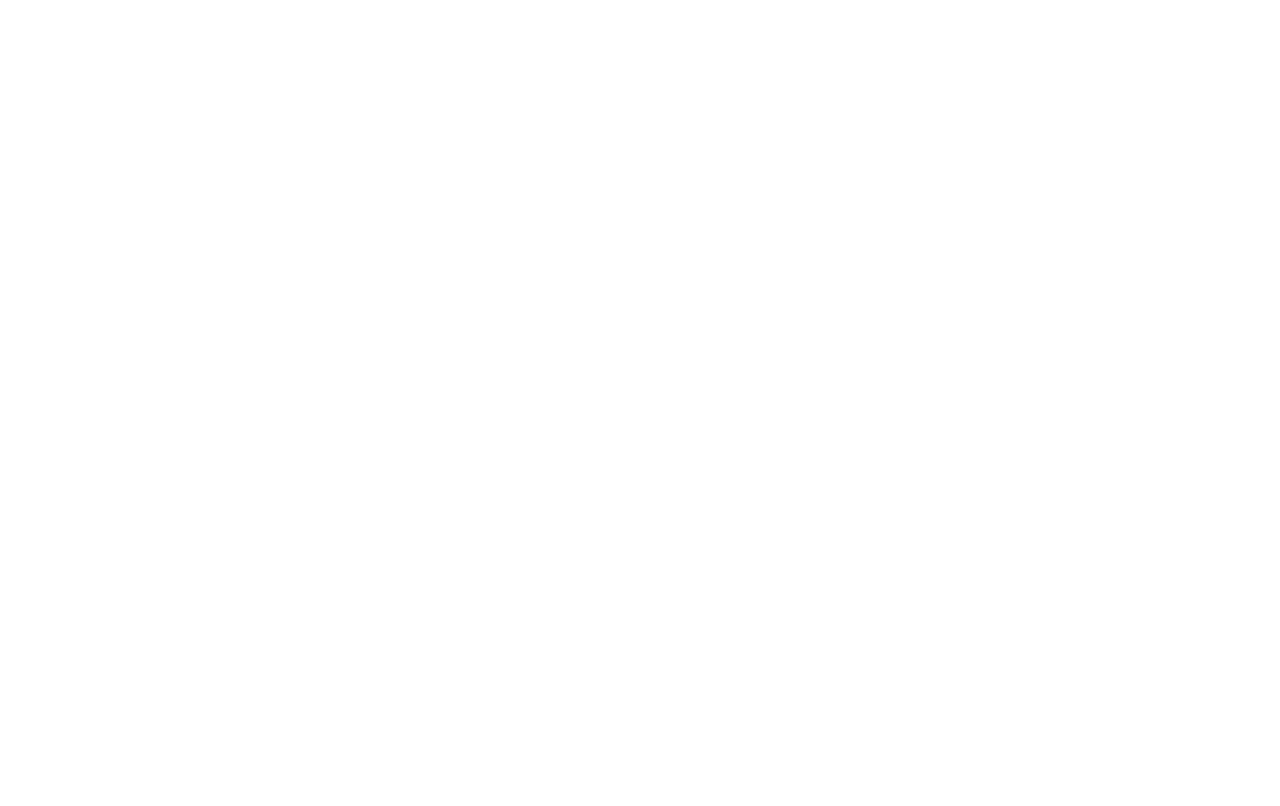
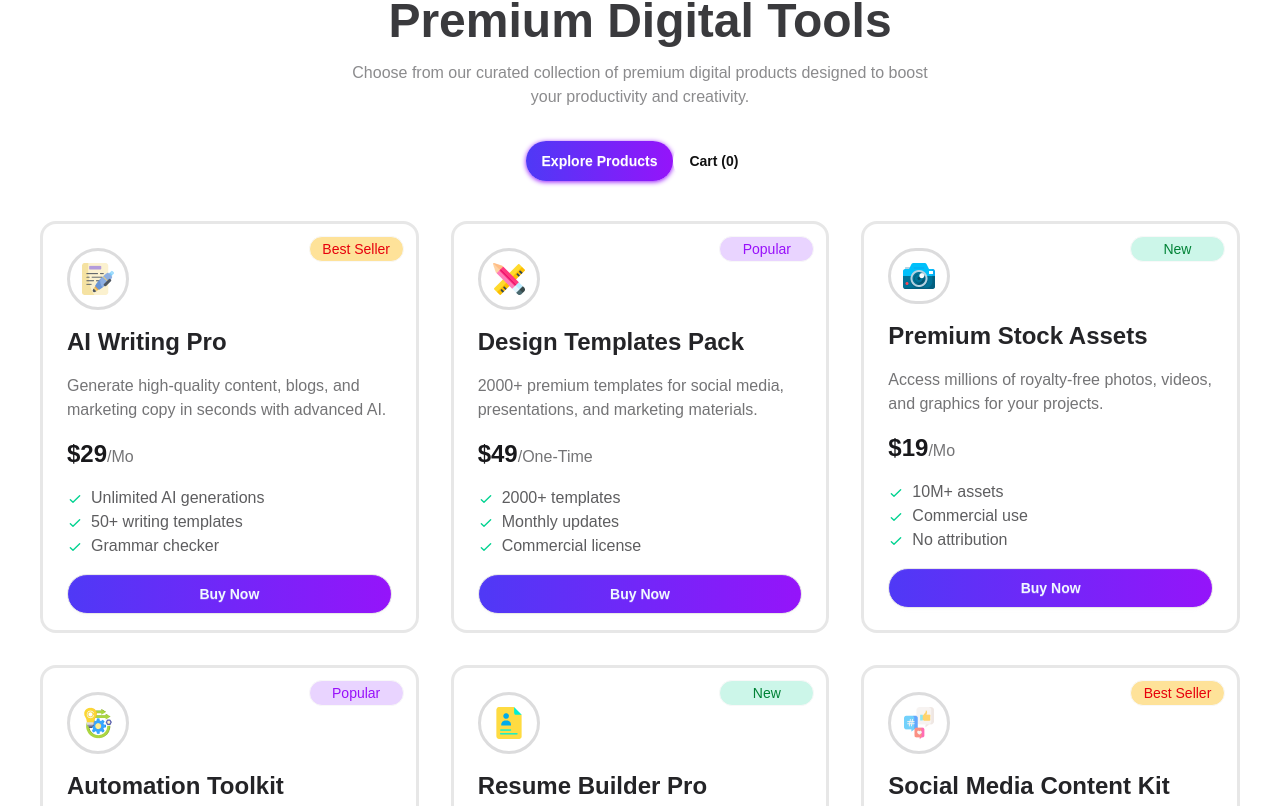
Before and after one commit to jubairalamdev/digi-tools-A6, a React (Vite) app: page / in a window 1280 px wide. Shown: the part 1154-1960 px from the top of the page. Before the commit the page ends 1023 px from the top, so only its background shows below. Built offline with nearby package versions, Linux system fonts and the light colour scheme.

Commit message:
db created and products showed in UI

```diff
--- a/package.json
+++ b/package.json
@@ -11,6 +11,7 @@
   },
   "dependencies": {
     "@tailwindcss/vite": "^4.2.2",
+    "axios": "^1.14.0",
     "lucide-react": "^1.3.0",
     "react": "^19.2.4",
     "react-dom": "^19.2.4",
--- /dev/null
+++ b/public/db/db.json
@@ -0,0 +1,80 @@
+[
+  {
+    "product_name": "AI Writing Pro",
+    "icon_url": "/public/assets/products/writing_2327400 1.png",
+    "badge": "Best Seller",
+    "description": "Generate high-quality content, blogs, and marketing copy in seconds with advanced AI.",
+    "price": "29",
+    "billing_cycle": "Mo",
+    "features": [
+      "Unlimited AI generations",
+      "50+ writing templates",
+      "Grammar checker"
+    ]
+  },
+  {
+    "product_name": "Design Templates Pack",
+    "icon_url": "/public/assets/products/design-tool.png",
+    "badge": "Popular",
+    "description": "2000+ premium templates for social media, presentations, and marketing materials.",
+    "price": "49",
+    "billing_cycle": "One-Time",
+    "features": [
+      "2000+ templates",
+      "Monthly updates",
+      "Commercial license"
+    ]
+  },
+  {
+    "product_name": "Premium Stock Assets",
+    "icon_url": "/public/assets/products/camera.png",
+    "badge": "New",
+    "description": "Access millions of royalty-free photos, videos, and graphics for your projects.",
+    "price": "19",
+    "billing_cycle": "Mo",
+    "features": [
+      "10M+ assets",
+      "Commercial use",
+      "No attribution"
+    ]
+  },
+  {
+    "product_name": "Automation Toolkit",
+    "icon_url": "/public/assets/products/operation.png",
+    "badge": "Popular",
+    "description": "Automate repetitive tasks and streamline your workflow with powerful tools.",
+    "price": "79",
+    "billing_cycle": "Mo",
+    "features": [
+      "50+ automations",
+      "API access",
+      "Custom workflows"
+    ]
+  },
+  {
+    "product_name": "Resume Builder Pro",
+    "icon_url": "/public/assets/products/portfolio.png",
+    "badge": "New",
+    "description": "Create professional resumes and cover letters that land interviews.",
+    "price": "15",
+    "billing_cycle": "One-Time",
+    "features": [
+      "100+ templates",
+      "ATS optimization",
+      "Export to PDF"
+    ]
+  },
+  {
+    "product_name": "Social Media Content Kit",
+    "icon_url": "/public/assets/products/social-media.png",
+    "badge": "Best Seller",
+    "description": "Complete toolkit for creating engaging social media content across all platforms.",
+    "price": "39",
+    "billing_cycle": "Mo",
+    "features": [
+      "5000+ assets",
+      "Scheduler included",
+      "Analytics dashboard"
+    ]
+  }
+]
--- a/src/App.css
+++ b/src/App.css
@@ -1,3 +1,7 @@
+:root {
+  --brand-color: linear-gradient(90deg, #4F39F6 0%, #9514FA 100%);
+}
+
 @import url('https://fonts.googleapis.com/css2?family=Manrope:wght@200..800&display=swap');
 
 * {
@@ -5,11 +9,11 @@
 }
 
 .brand-bg {
-  background: linear-gradient(90deg, #4F39F6 0%, #9514FA 100%);
+  background: var(--brand-color)
 }
 
 .brand-text {
-  background: linear-gradient(90deg, #4F39F6 0%, #9514FA 100%);
+  background: var(--brand-color);
   -webkit-background-clip: text;
   -webkit-text-fill-color: transparent;
   background-clip: text;
--- a/src/App.jsx
+++ b/src/App.jsx
@@ -2,6 +2,7 @@ import './App.css'
 import Banner from './assets/Components/Banner/Banner'
 import Facts from './assets/Components/Facts/Facts'
 import Navbar from './assets/Components/Navbar/Navbar'
+import Tools from './assets/Components/Tools/Tools'
 
 function App() {
 
@@ -10,6 +11,7 @@ function App() {
       <Navbar />
       <Banner />
       <Facts />
+      <Tools />
     </>
   )
 }
--- /dev/null
+++ b/src/assets/Components/Tools/Products/Product/Product.css
@@ -0,0 +1,4 @@
+.active-btn {
+    background: var(--brand-color);
+    color: aliceblue;
+}
--- /dev/null
+++ b/src/assets/Components/Tools/Products/Product/Product.jsx
@@ -0,0 +1,69 @@
+import React from 'react';
+import './Product.css'
+
+const Product = ({product}) => {
+
+/**
+ *  {
+    "product_name": "Social Media Content Kit",
+    "icon_url": "../assets/products/social-media.png",
+    "badge": "Best Seller",
+    "description": "Complete toolkit for creating engaging social media content across all platforms.",
+    "price": "$39",
+    "billing_cycle": "Mo",
+    "features": [
+      "5000+ assets",
+      "Scheduler included",
+      "Analytics dashboard"
+    ]
+  }
+]
+ * */
+
+
+    let badgeColor = "";
+    if (product.badge==="Best Seller") {
+        badgeColor = "bg-warning/40 text-red-600";
+    }
+    else if (product.badge==="Popular"){
+        badgeColor="bg-purple-200 text-purple-600"
+    }
+    else {
+        badgeColor="bg-success/20 text-green-700"
+    }
+
+
+    return (
+        <div className='px-6 pt-6 space-y-4 rounded-2xl border-3 border-base-content/10 relative '>
+            <div className='p-3 rounded-full border-3 border-base-content/15 w-fit'>
+                <img src={product.icon_url} alt={product.product_name} className='w-8' />
+            </div>
+            <div className='space-y-4'>
+                <h3 className='font-bold text-2xl text-base-content/95'>{product.product_name}</h3>
+                <p className='text-base-content/60 font-medium'>
+                    {product.description}
+                </p>
+                <h3 className="text-2xl font-bold">
+                    ${product.price}
+                    <small className='text-base-content/60 font-light text-[16px]'>/{product.billing_cycle}</small>
+                </h3>
+                <ul className='text-base-content/70 font-medium'>
+                    {
+                        product.features.map(feature => <li>
+                        <svg xmlns="http://www.w3.org/2000/svg" className="size-4 me-2 inline-block text-success" fill="none" viewBox="0 0 24 24" stroke="currentColor"><path strokeLinecap="round" strokeLinejoin="round" strokeWidth="2" d="M5 13l4 4L19 7" /></svg>
+                        <span>{feature}</span>
+                    </li>)
+                    }
+                </ul>
+                <button className="btn active-btn rounded-full w-full p-3">Buy Now</button>
+                <div className={`badge ${badgeColor} absolute top-3 rounded-full  font-extralight p-3 min-w-23.75 right-3`}>
+                    {
+                        product.badge
+                    }
+                </div>
+            </div>
+        </div>
+    );
+};
+
+export default Product;
--- /dev/null
+++ b/src/assets/Components/Tools/Products/Products.jsx
@@ -0,0 +1,14 @@
+import Product from './Product/Product';
+
+const Products = ({productData}) => {
+
+    return (
+        <div className='w-full grid gap-8 grid-cols-3'>
+            {
+                productData.data.map(product => <Product product={product} />)
+            }
+        </div>
+    );
+};
+
+export default Products;
--- /dev/null
+++ b/src/assets/Components/Tools/Tools.css
@@ -0,0 +1,13 @@
+.active-tab {
+    background: var(--brand-color);
+    border: none;
+    box-shadow: 0px 1px 5px #9514FA;
+    color: white;
+}
+
+.inactive-tab {
+    background: white;
+    border: none;
+    box-shadow: none;
+    color: #111;
+}
--- /dev/null
+++ b/src/assets/Components/Tools/Tools.jsx
@@ -0,0 +1,37 @@
+import React, { use } from 'react';
+import './Tools.css'
+import Products from './Products/Products';
+import axios from 'axios';
+
+const productDataPromise = axios.get("/public/db/db.json")
+
+const Tools = () => {
+
+    const productData = use(productDataPromise)
+
+    return (
+        <div className='py-32 space-y-10 max-w-300 mx-auto'>
+            <div className='text-center flex items-center flex-col gap-4'>
+                <h2 className='font-extrabold text-5xl text-base-content/85'>
+                    Premium Digital Tools
+                </h2>
+                <p className='text-base-content/50 w-[50%]'>
+                    Choose from our curated collection of premium digital products designed to boost your productivity and creativity.
+                </p>
+                <div className='mt-4'>
+                    <button className="btn active-tab rounded-full  py-5 transition hover:-translate-y-0.5">
+                        Explore Products
+                    </button>
+                    <button className="btn inactive-tab rounded-full  py-5 transition hover:-translate-y-0.5 hover:brand-bg">
+                        Cart (0)
+                    </button>
+                </div>
+            </div>
+            <div className='w-full'>
+                <Products productData={productData} />
+            </div>
+        </div>
+    );
+};
+
+export default Tools;
```
Also changed, not shown: public/assets/products/camera.png (added), 1 other file (tests, documents, lock files or other folders).
